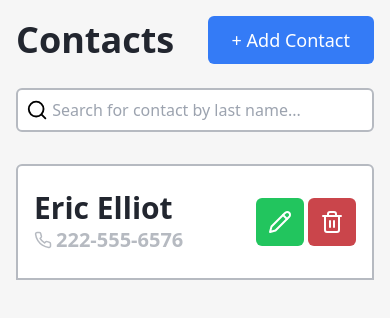
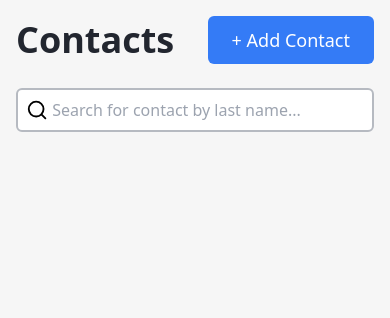
Before and after one commit to avnerjose/soap-health-project, a React (Vite) app in the folder frontend/: page / in a window 390 px wide. Shown: the top 318 px of the page. Built offline with nearby package versions, Linux system fonts and the light colour scheme.

Commit message:
feat: creating phone book item in separate component

```diff
--- /dev/null
+++ b/frontend/src/components/PhoneBookItem.tsx
@@ -0,0 +1,32 @@
+import { Pencil, Phone, Trash2 } from "lucide-react";
+import { PhoneBookEntry } from "@/entities/PhoneBookEntry";
+import { Button } from "./ui/button";
+
+interface PhoneBookItemProps {
+  phoneBookItem: PhoneBookEntry;
+}
+export function PhoneBookItem({
+  phoneBookItem: { fistName, lastName, phone },
+}: PhoneBookItemProps) {
+  const fullName = `${fistName} ${lastName}`;
+
+  return (
+    <div className="bg-white flex justify-between items-center py-6 px-4 first:rounded-t-md border-2 border-gray-500">
+      <div>
+        <h4 className="text-dark-700 text-3xl font-semibold">{fullName}</h4>
+        <span className="flex gap-1 items-center text-xl font-bold text-gray-500">
+          <Phone size={18} />
+          {phone}
+        </span>
+      </div>
+      <div className="flex gap-1">
+        <Button className="bg-green-500 p-3 w-12 h-12">
+          <Pencil className="text-white" />
+        </Button>
+        <Button className="bg-red-500 p-3 w-12 h-12">
+          <Trash2 className="text-white" />
+        </Button>
+      </div>
+    </div>
+  );
+}
--- /dev/null
+++ b/frontend/src/entities/PhoneBookEntry.ts
@@ -0,0 +1,6 @@
+export interface PhoneBookEntry {
+  id: string;
+  fistName: string;
+  lastName: string;
+  phone: string;
+}
--- a/frontend/src/pages/Home.tsx
+++ b/frontend/src/pages/Home.tsx
@@ -1,5 +1,5 @@
 import { Button } from "@/components/ui/button";
-import { Pencil, Phone, Search, Trash2 } from "lucide-react";
+import { Search } from "lucide-react";
 
 export function HomePage() {
   return (
@@ -20,27 +20,7 @@ export function HomePage() {
             />
           </div>
         </div>
-        <div className="mt-8">
-          <div className="bg-white flex justify-between items-center py-6 px-4 first:rounded-t-md border-2 border-gray-500">
-            <div>
-              <h4 className="text-dark-700 text-3xl font-semibold">
-                Eric Elliot
-              </h4>
-              <span className="flex gap-1 items-center text-xl font-bold text-gray-500">
-                <Phone size={18} />
-                222-555-6576
-              </span>
-            </div>
-            <div className="flex gap-1">
-              <Button className="bg-green-500 p-3 w-12 h-12">
-                <Pencil className="text-white" />
-              </Button>
-              <Button className="bg-red-500 p-3 w-12 h-12">
-                <Trash2 className="text-white" />
-              </Button>
-            </div>
-          </div>
-        </div>
+        <div className="mt-8"></div>
       </main>
     </div>
   );
```
